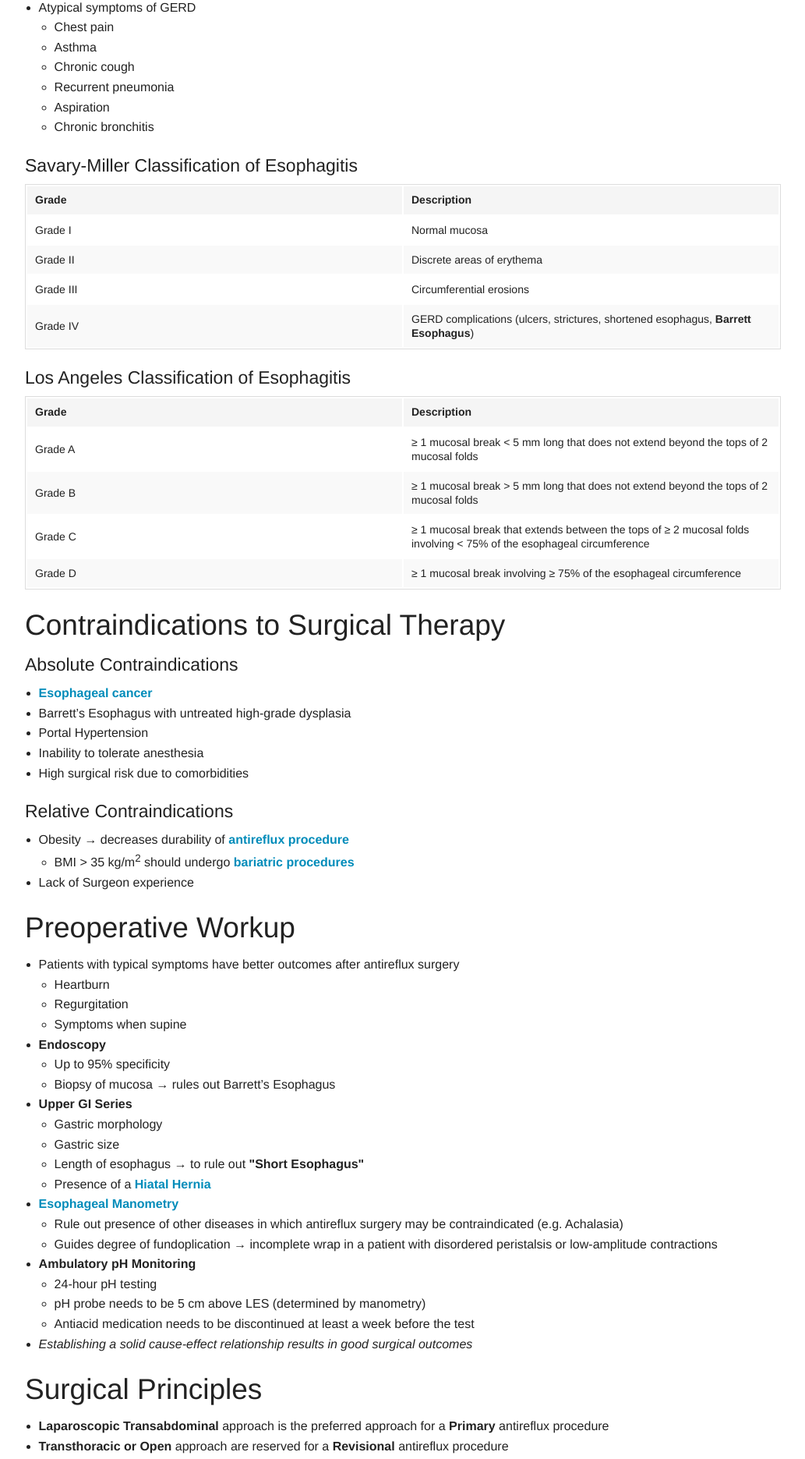
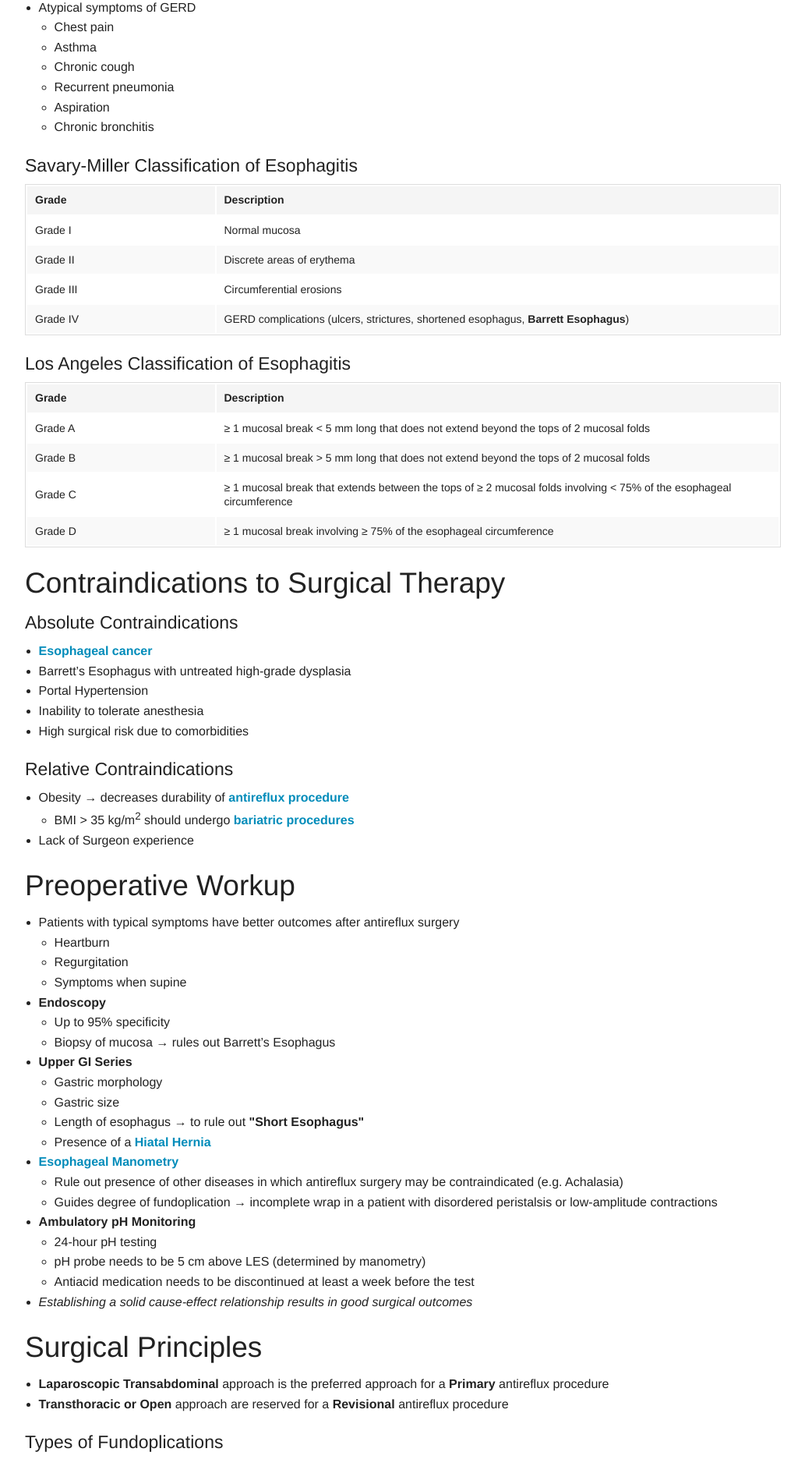
Before and after one commit to pjchung/pjchung.github.io, a Jekyll site: the page built from _posts/2014-10-26-gastroesophageal-reflux-disease.md, in a window 1280 px wide. Shown: the part 591-2462 px from the top of the page at 78% size, without its empty margins (123-1156 px from the left). Built offline with Jekyll 4.4.1, drawn with Linux system fonts in a browser that asks for light colours; comment, search, counter and statistics services are not loaded.

Commit message:
Fixed GERD tables

```diff
--- a/_posts/2014-10-26-gastroesophageal-reflux-disease.md
+++ b/_posts/2014-10-26-gastroesophageal-reflux-disease.md
@@ -30,21 +30,53 @@ categories: esophagus
 
 #### Savary-Miller Classification of Esophagitis
 
-| Grade   | Description |
-|---------|-------------|
-| Grade I       | Normal mucosa |
-| Grade II      | Discrete areas of erythema |
-| Grade III     | Circumferential erosions |
-| Grade IV      | GERD complications (ulcers, strictures, shortened esophagus, **Barrett Esophagus**) |
+<table>
+  <thead>
+    <th style="width:25%">Grade</th>
+    <th style="width:75%">Description</th>
+  </thead>
+  <tr>
+    <td>Grade I</td>
+    <td>Normal mucosa</td>
+  </tr>
+  <tr>
+    <td>Grade II</td>
+    <td>Discrete areas of erythema</td>
+  </tr>
+  <tr>
+    <td>Grade III</td>
+    <td>Circumferential erosions</td>
+  </tr>
+  <tr>
+    <td>Grade IV</td>
+    <td>GERD complications (ulcers, strictures, shortened esophagus, <b>Barrett Esophagus</b>)</td>
+  </tr>
+</table>
 
 #### Los Angeles Classification of Esophagitis
 
-| Grade   | Description |
-|---------|-------------|
-| Grade A       | &ge; 1 mucosal break &lt; 5 mm long that does not extend beyond the tops of 2 mucosal folds |
-| Grade B       | &ge; 1 mucosal break &gt; 5 mm long that does not extend beyond the tops of 2 mucosal folds |
-| Grade C       | &ge; 1 mucosal break that extends between the tops of &ge; 2 mucosal folds involving &lt; 75% of the esophageal circumference |
-| Grade D       | &ge; 1 mucosal break involving &ge; 75% of the esophageal circumference |
+<table>
+  <thead>
+    <th style="width:25%">Grade</th>
+    <th style="width:75%">Description</th>
+  </thead>
+  <tr>
+    <td>Grade A</td>
+    <td>&ge; 1 mucosal break &lt; 5 mm long that does not extend beyond the tops of 2 mucosal folds</td>
+  </tr>
+  <tr>
+    <td>Grade B</td>
+    <td>&ge; 1 mucosal break &gt; 5 mm long that does not extend beyond the tops of 2 mucosal folds</td>
+  </tr>
+  <tr>
+    <td>Grade C</td>
+    <td>&ge; 1 mucosal break that extends between the tops of &ge; 2 mucosal folds involving &lt; 75% of the esophageal circumference</td>
+  </tr>
+  <tr>
+    <td>Grade D</td>
+    <td>&ge; 1 mucosal break involving &ge; 75% of the esophageal circumference</td>
+  </tr>
+</table>
 
 ## Contraindications to Surgical Therapy
 
```
